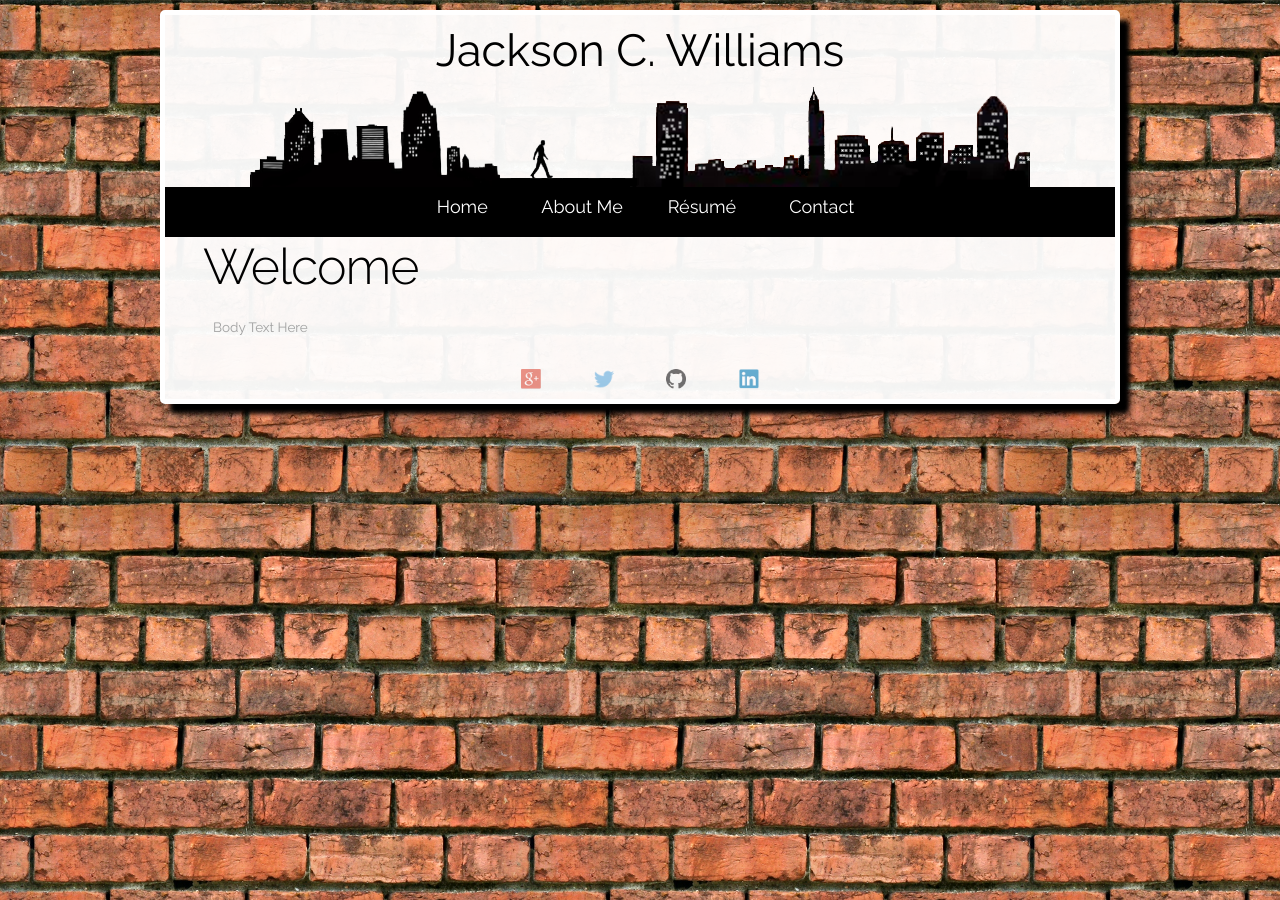
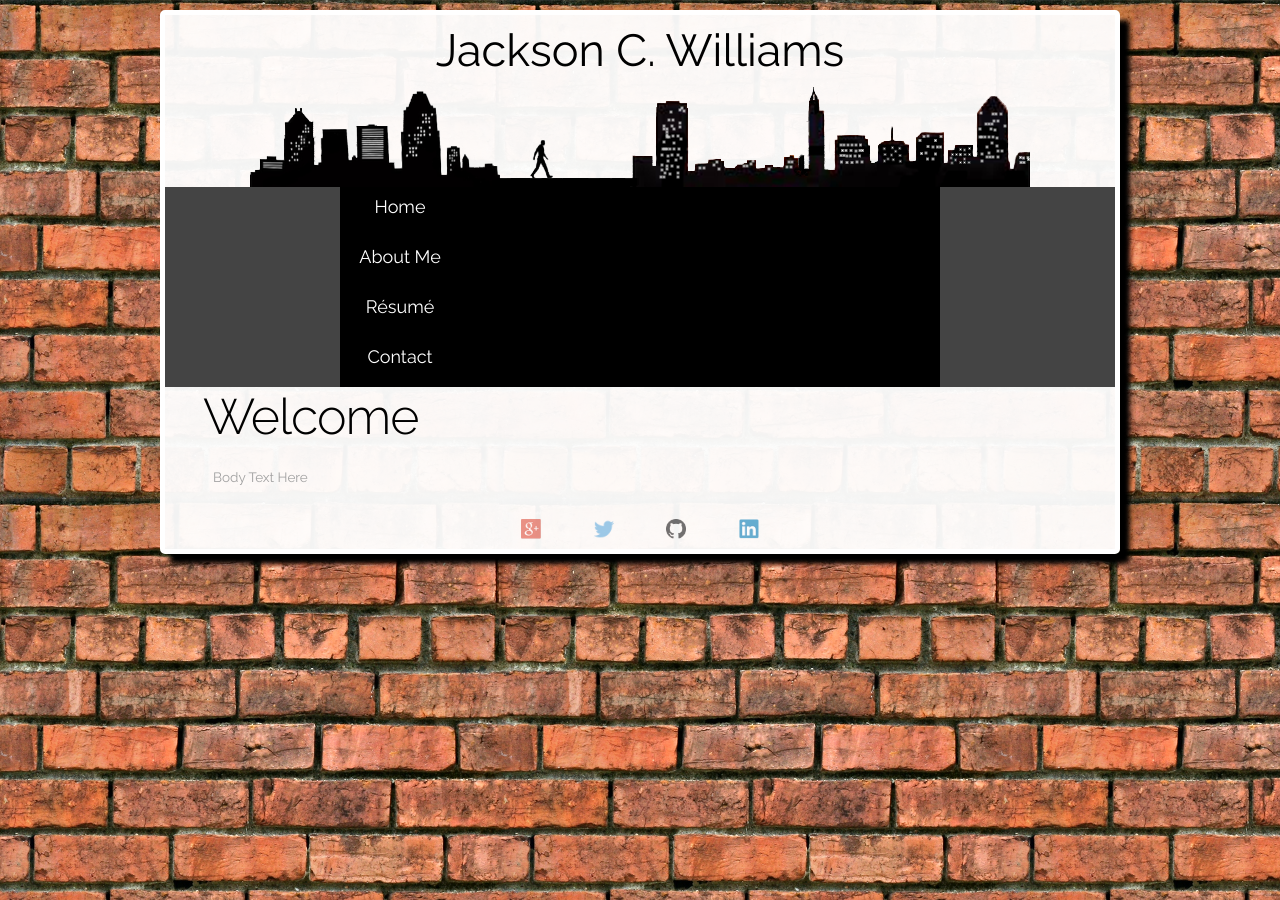
Before and after one commit to jacksoncwilliams/jackson-erin, a Jekyll site: the page built from fleektryout.html, in a window 1280 px wide. Built offline with Jekyll 4.4.1, drawn with Linux system fonts in a browser that asks for light colours.

Commit message:
Update layout.css

```diff
--- a/css/layout.css
+++ b/css/layout.css
@@ -150,13 +150,14 @@ text-align: center;
     font-size: 1.2em;
   }
 
-  /* Option 1 - Display Inline */
+  /* Option 1 - Display Inline
   .nav li {
     display: inline-block;
     margin-right: -4px;
+   */
   }
 
-  /* Options 2 - Float
+   Options 2 - Float
   .nav li {
     float: left;
   }
@@ -168,5 +169,5 @@ text-align: center;
   .nav {
     background-color: #444;
   }
-  */
+
 }
```
